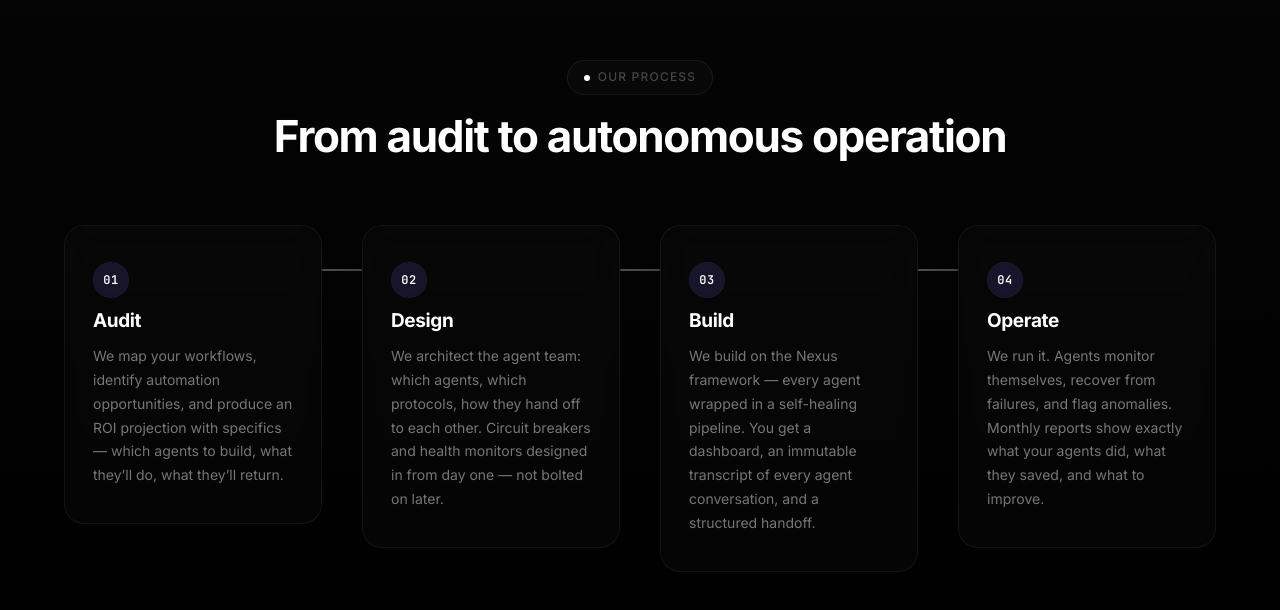
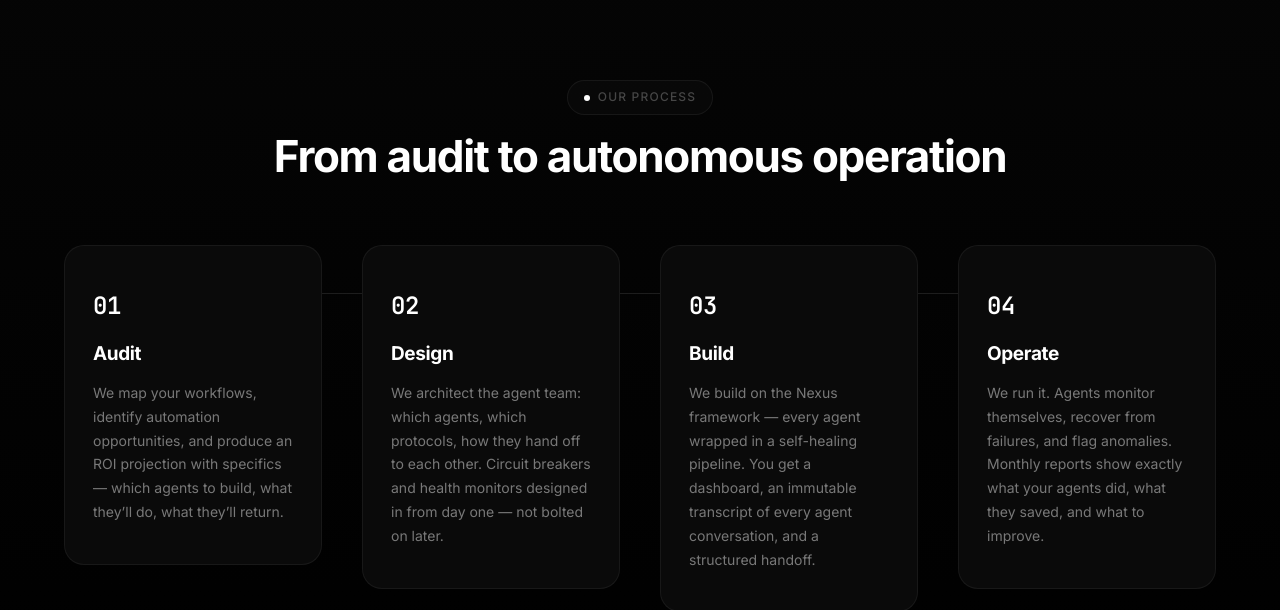
Before and after one commit to neeks22/nexus, a Next.js app in the folder apps/website/: page / in a window 1280 px wide. Shown: the part 3213-3823 px from the top of the page. Built offline with nearby package versions, Linux system fonts and the light colour scheme; no server answers.

Commit message:
feat: restyle How It Works section to monochrome

```diff
--- a/apps/website/src/app/page.module.css
+++ b/apps/website/src/app/page.module.css
@@ -289,7 +289,7 @@
    ============================================ */
 
 .howItWorks {
-  padding: 120px 24px;
+  padding: 140px 24px;
   position: relative;
 }
 
@@ -297,7 +297,7 @@
   content: '';
   position: absolute;
   inset: 0;
-  background: linear-gradient(180deg, var(--bg-secondary) 0%, var(--bg-primary) 100%);
+  background: linear-gradient(180deg, #050505 0%, #000000 100%);
   z-index: -1;
 }
 
@@ -311,26 +311,22 @@
   flex: 1;
   display: flex;
   flex-direction: column;
-  gap: 12px;
-  padding: 36px 28px;
-  background: var(--bg-glass);
-  backdrop-filter: blur(20px);
-  -webkit-backdrop-filter: blur(20px);
-  border: 1px solid var(--border-subtle);
+  gap: 16px;
+  padding: 40px 28px;
+  background: #0a0a0a;
+  border: 1px solid rgba(255,255,255,0.06);
   border-radius: var(--radius-xl);
-  transition: border-color var(--transition), transform var(--transition), box-shadow var(--transition);
+  transition: border-color 200ms ease;
 }
 
 .step:hover {
-  border-color: var(--border-glow);
-  transform: translateY(-4px);
-  box-shadow: var(--shadow-glow);
+  border-color: rgba(255,255,255,0.12);
 }
 
 .stepConnector {
   display: flex;
   align-items: center;
-  padding-top: 44px;
+  padding-top: 48px;
   width: 40px;
   flex-shrink: 0;
 }
@@ -338,39 +334,28 @@
 .stepConnector span {
   display: block;
   width: 100%;
-  height: 2px;
-  background: linear-gradient(90deg, var(--accent-primary), var(--accent-secondary));
-  border-radius: 1px;
-  opacity: 0.3;
+  height: 1px;
+  background: rgba(255,255,255,0.1);
 }
 
 .stepNumber {
-  display: inline-flex;
-  align-items: center;
-  justify-content: center;
-  width: 36px;
-  height: 36px;
-  border-radius: 50%;
-  background: linear-gradient(135deg, rgba(99,102,241,0.15), rgba(139,92,246,0.15));
-  border: 1px solid rgba(99,102,241,0.2);
-  font-size: 12px;
+  font-size: 24px;
   font-weight: 700;
-  letter-spacing: 0.05em;
-  background-clip: padding-box;
-  color: var(--accent-primary);
+  color: #ffffff;
   font-family: var(--font-mono);
+  letter-spacing: -0.02em;
 }
 
 .stepTitle {
   font-size: 19px;
   font-weight: 700;
   letter-spacing: -0.02em;
-  color: var(--text-primary);
+  color: #ffffff;
 }
 
 .stepText {
   font-size: 14px;
-  color: var(--text-secondary);
+  color: rgba(255,255,255,0.45);
   line-height: 1.7;
 }
 
```
